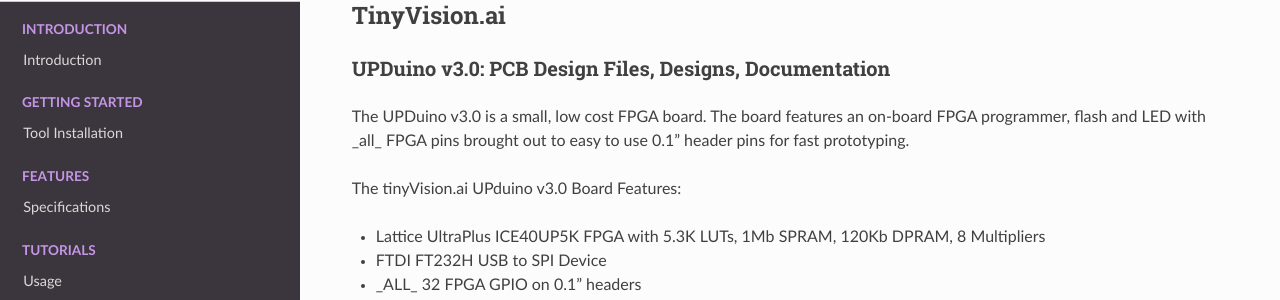
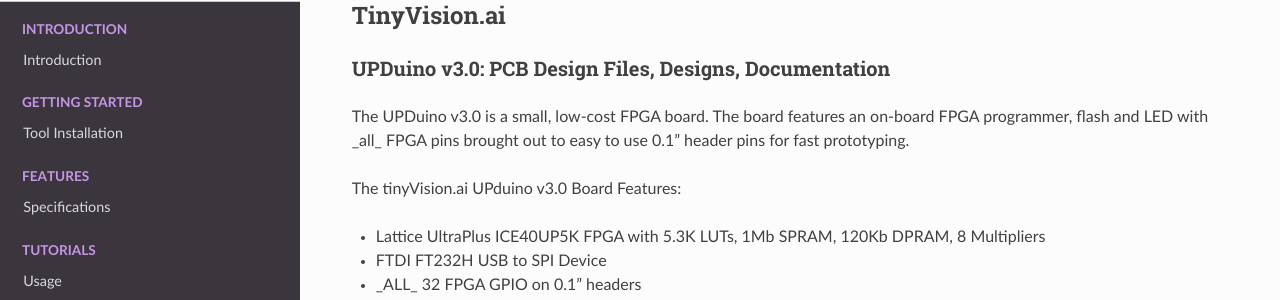
Before and after one commit to tinyvision-ai-inc/UPduino-v3.0, a Sphinx documentation site: the page built from docs/source/index.rst, in a window 1280 px wide and 1175 px high. Shown: the part 161-461 px from the top of the window. Built offline with Sphinx 7.4.7 and the Read the Docs theme 2.0.0, drawn with Linux system fonts in a browser that asks for light colours.

```diff
--- a/docs/source/index.rst
+++ b/docs/source/index.rst
@@ -14,7 +14,7 @@ TinyVision.ai
 UPDuino v3.0: PCB Design Files, Designs, Documentation
 ------------------------------------------------------
 
-The UPDuino v3.0 is a small, low cost FPGA board. The board features an on-board FPGA programmer, flash and LED with _all_ FPGA pins brought out to easy to use 0.1" header pins for fast prototyping.
+The UPDuino v3.0 is a small, low-cost FPGA board. The board features an on-board FPGA programmer, flash and LED with _all_ FPGA pins brought out to easy to use 0.1" header pins for fast prototyping.
 
 The tinyVision.ai UPduino v3.0 Board Features:
 
```
